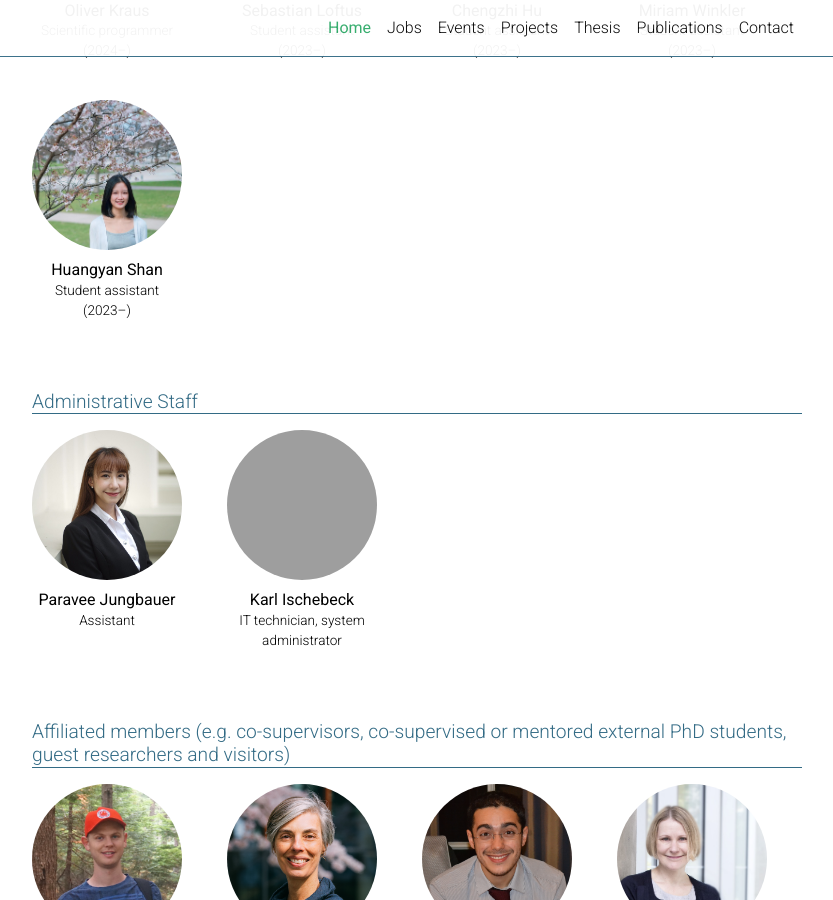
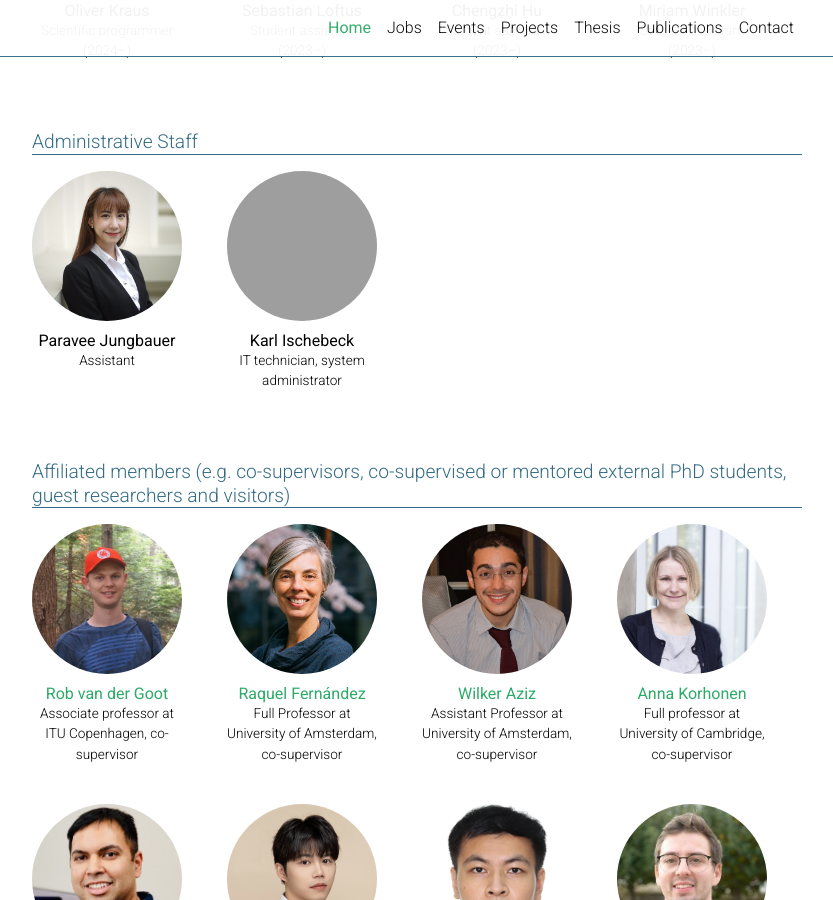
Before and after one commit to mainlp/mainlp.github.io, a Jekyll site: the page built from _pages/about.md, in a window 1280 px wide and 900 px high, scrolled down 2525 px. Shown: the whole window, without its empty margins (223-1056 px from the left). Built offline with Jekyll 4.4.1, drawn with Linux system fonts in a browser that asks for light colours; full-size pictures stand in for the smaller copies a plugin makes; comment, search, counter and statistics services are not loaded; a style sheet for code colours, icons or effects is not loaded; grey boxes are pictures that could not be loaded.

Commit message:
Update about.md

```diff
--- a/_pages/about.md
+++ b/_pages/about.md
@@ -109,9 +109,6 @@ support:
     - name: Miriam Winkler
       description: Student assistant (2023–)
       picture: miriam.jpg
-    - name: Huangyan Shan
-      description: Student assistant (2023–)
-      picture: huangyan.jpg
 admin:
   title: Administrative Staff
   people:
```
